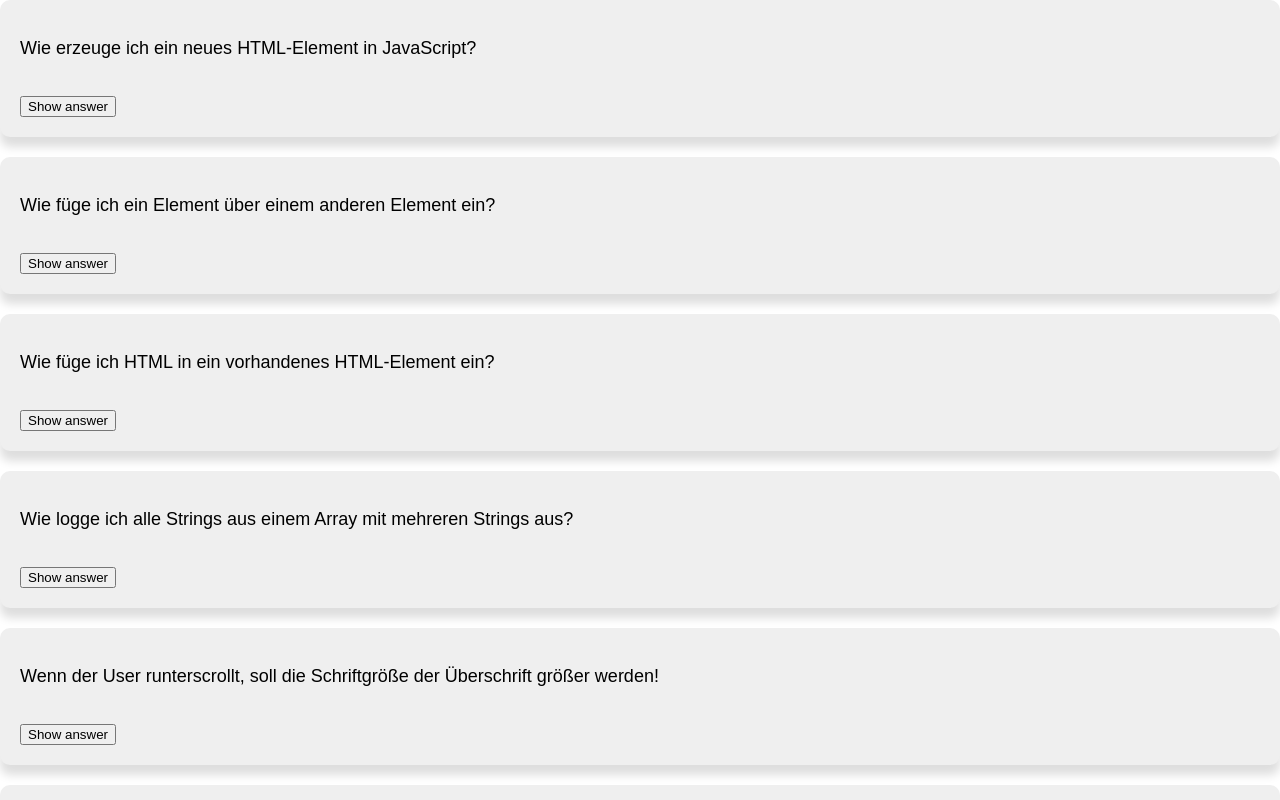
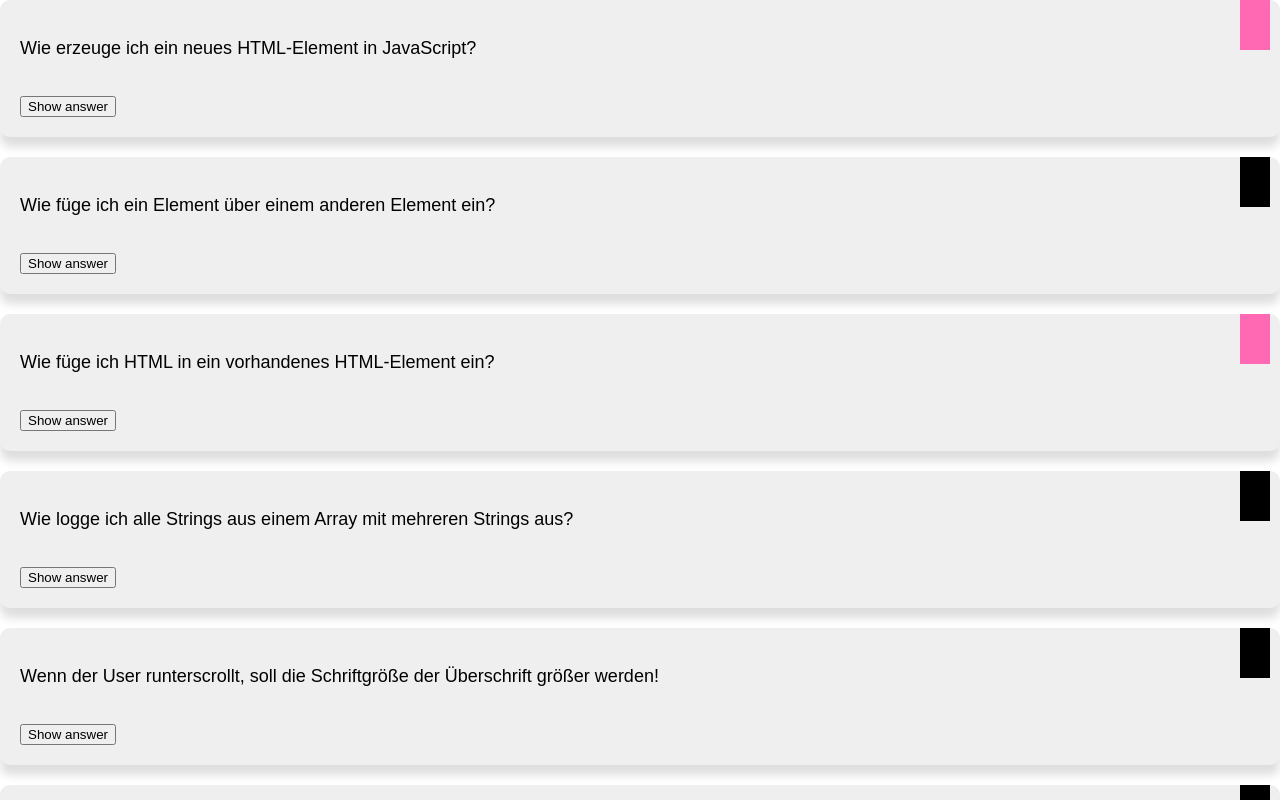
Before and after one commit to badabam/scrum-board-example, a React (Create React App) app: page / in a window 1280 px wide. Shown: the top 800 px of the page. Built offline with nearby package versions, Linux system fonts and the light colour scheme.

Commit message:
Add Bookmark

```diff
--- a/src/App.js
+++ b/src/App.js
@@ -1,14 +1,31 @@
-import React from 'react'
+import React, { useState } from 'react'
 import Card from './Card'
 import styled from 'styled-components/macro'
 
-import cards from './cards.json'
+import cardsData from './cards.json'
 
 function App() {
+  const [cards, setCards] = useState(cardsData)
+
+  function toggleBookmark(index) {
+    const card = cards[index]
+    setCards([
+      ...cards.slice(0, index),
+      { ...card, isBookmarked: !card.isBookmarked },
+      ...cards.slice(index + 1),
+    ])
+  }
+
   return (
     <Grid>
-      {cards.map(({ question, answer, id }) => (
-        <Card key={id} question={question} answer={answer} />
+      {cards.map(({ question, answer, id, isBookmarked }, index) => (
+        <Card
+          onBookmarkClick={() => toggleBookmark(index)}
+          isBookmarked={isBookmarked}
+          key={id}
+          question={question}
+          answer={answer}
+        />
       ))}
     </Grid>
   )
--- /dev/null
+++ b/src/Bookmark.js
@@ -0,0 +1,10 @@
+import styled from 'styled-components/macro'
+
+export default styled.div`
+  width: 30px;
+  height: 50px;
+  background: ${props => (props.active ? 'hotpink' : 'black')};
+  position: absolute;
+  right: 10px;
+  top: 0;
+`
--- a/src/Card.js
+++ b/src/Card.js
@@ -1,13 +1,20 @@
 import React, { useState } from 'react'
 import PropTypes from 'prop-types'
 import styled from 'styled-components/macro'
+import Bookmark from './Bookmark'
 
-export default function Card({ question, answer }) {
+export default function Card({
+  question,
+  answer,
+  onBookmarkClick,
+  isBookmarked,
+}) {
   const [isHidden, setIsHidden] = useState(true)
   const buttonText = isHidden ? 'Show answer' : 'Hide answer'
   const onButtonClick = () => setIsHidden(!isHidden)
   return (
     <CardWrapper>
+      <Bookmark active={isBookmarked} onClick={onBookmarkClick} />
       <p>{question}</p>
       <Answer active={!isHidden}>{answer}</Answer>
       <button onClick={onButtonClick}>{buttonText}</button>
@@ -21,14 +28,15 @@ const Answer = styled.p`
   overflow-y: hidden;
 `
 
-Card.propTypes = {
-  question: PropTypes.string.isRequired,
-  answer: PropTypes.string.isRequired,
-}
-
 const CardWrapper = styled.section`
   padding: 20px;
   border-radius: 10px;
   background: #efefef;
   box-shadow: 0 10px 10px #0002;
+  position: relative;
 `
+
+Card.propTypes = {
+  question: PropTypes.string.isRequired,
+  answer: PropTypes.string.isRequired,
+}
```
